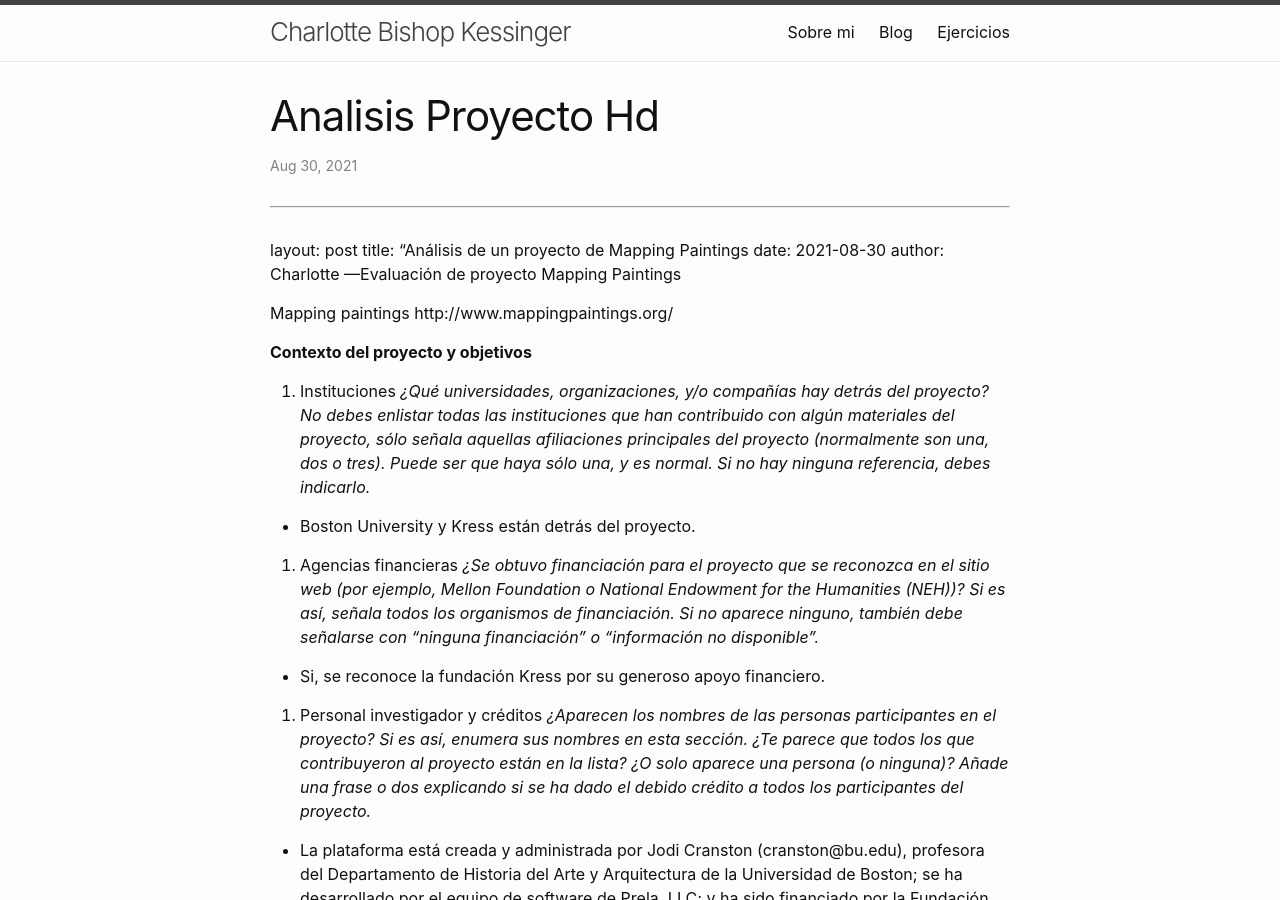
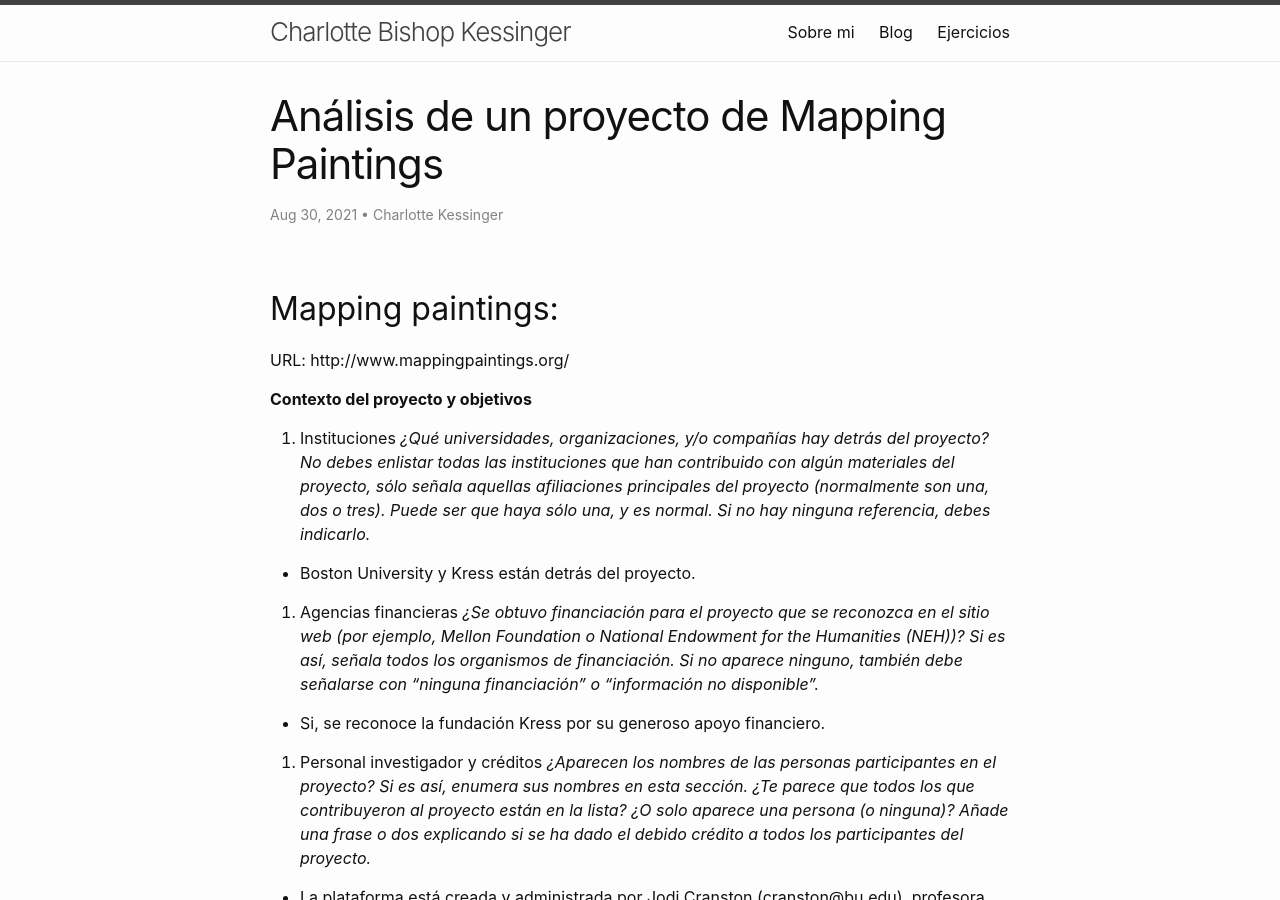
Before and after one commit to charkessinger/charkessinger.github.io, a Jekyll site: the page built from _posts/2021-08-30-analisis-proyecto-HD.md, in a window 1280 px wide and 900 px high. Built offline with Jekyll 4.4.1, drawn with Linux system fonts in a browser that asks for light colours; our own code applies the rules of GitHub Pages for plain Markdown files.

Commit message:
Update 2021-08-30-analisis-proyecto-HD.md

```diff
--- a/_posts/2021-08-30-analisis-proyecto-HD.md
+++ b/_posts/2021-08-30-analisis-proyecto-HD.md
@@ -1,12 +1,13 @@
 ---
 layout: post
-title: "Análisis de un proyecto de Mapping Paintings
+title: "Análisis de un proyecto de Mapping Paintings"
 date: 2021-08-30
-author: Charlotte
----Evaluación de proyecto Mapping Paintings
+author:
+- Charlotte Kessinger
+---
 
-Mapping paintings
-http://www.mappingpaintings.org/
+## Mapping paintings:
+URL: http://www.mappingpaintings.org/
 
 **Contexto del proyecto y objetivos**
 
```
